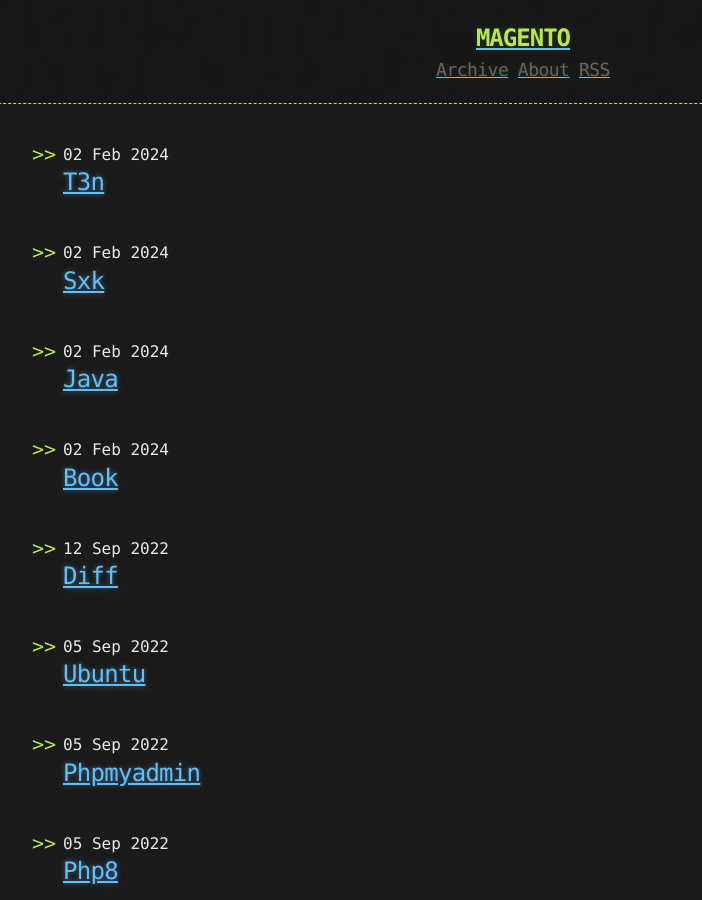
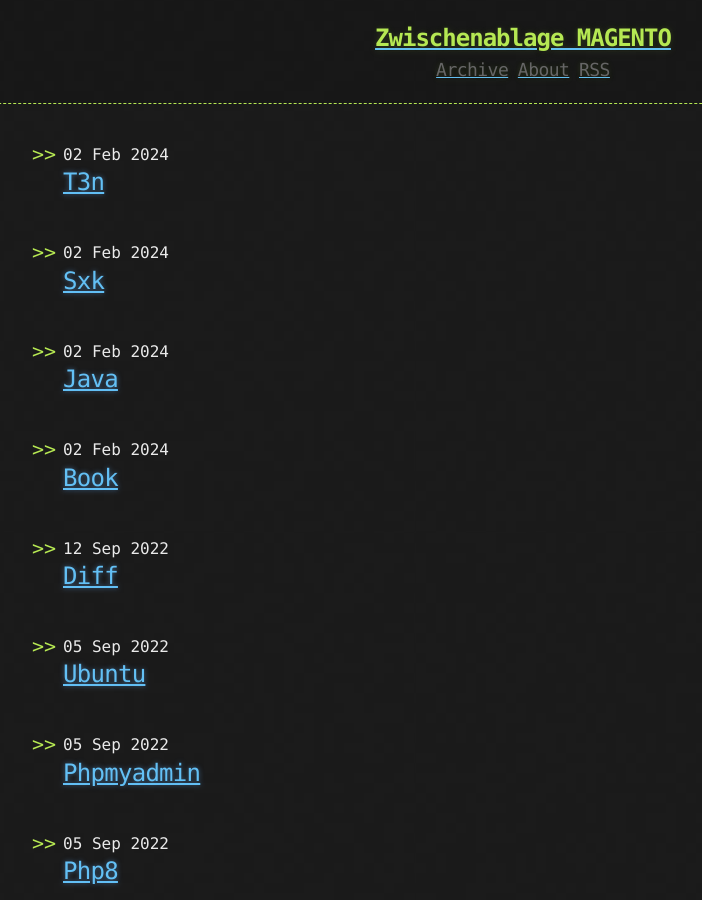
Before and after one commit to hacker-coach/hacker-coach.github.io, a Jekyll site: the page built from index.html, in a window 1280 px wide and 900 px high. Shown: the whole window, without its empty margins (117-819 px from the left). Built offline with Jekyll 4.4.1, drawn with Linux system fonts in a browser that asks for light colours; the list of posts is cut into pages by our own code.

Commit message:
Update header.html

```diff
--- a/_includes/header.html
+++ b/_includes/header.html
@@ -2,7 +2,7 @@
   <div>
     <a href="{{ "/" | prepend: site.baseurl | replace: '//', '/' }}">
     {% assign owner_first_name = site.owner | split: " " %}
-    <h1>MAGENTO</h1>
+    <h1>Zwischenablage MAGENTO</h1>
     </a>
     <div class="header-links">
       {% include links.html %}
```
